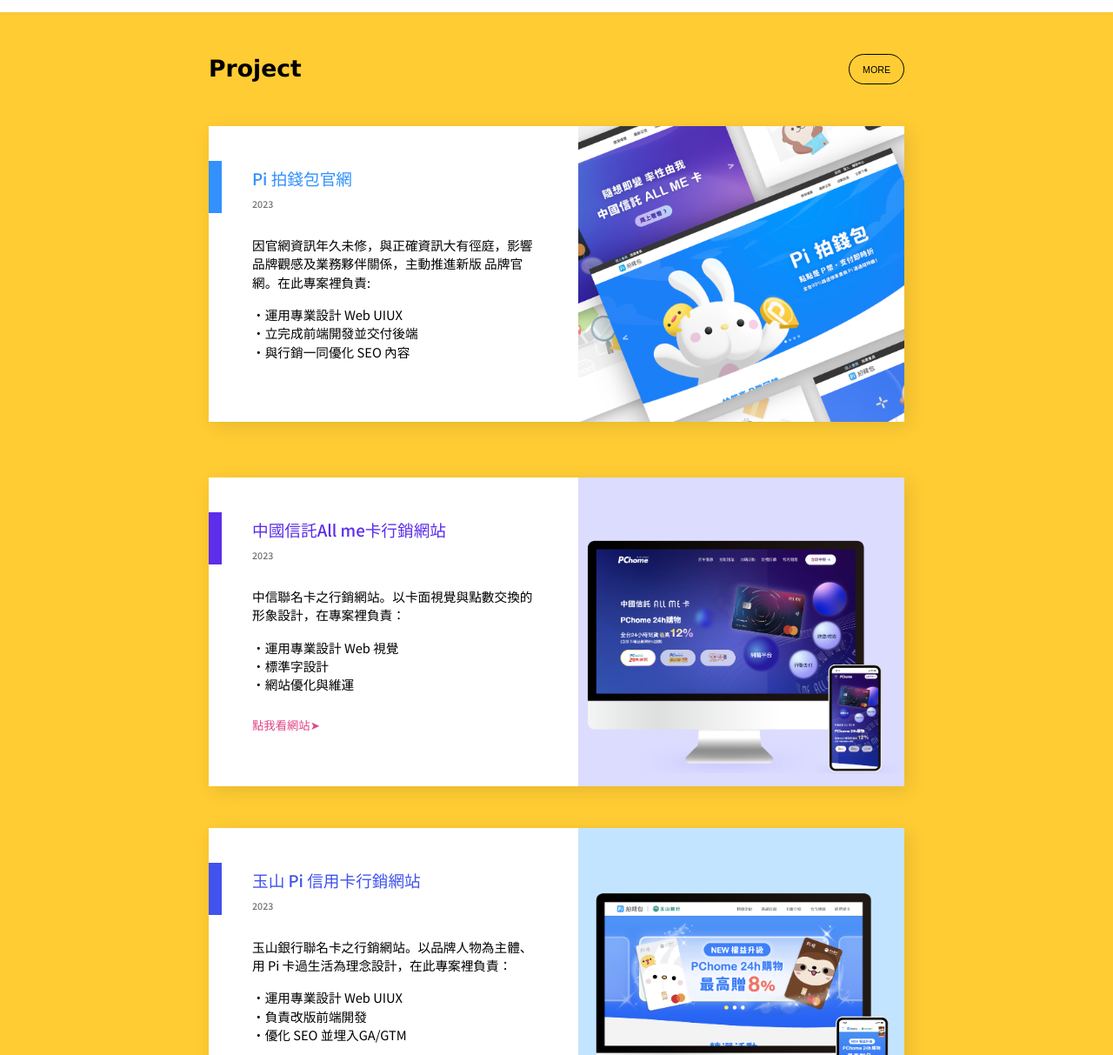
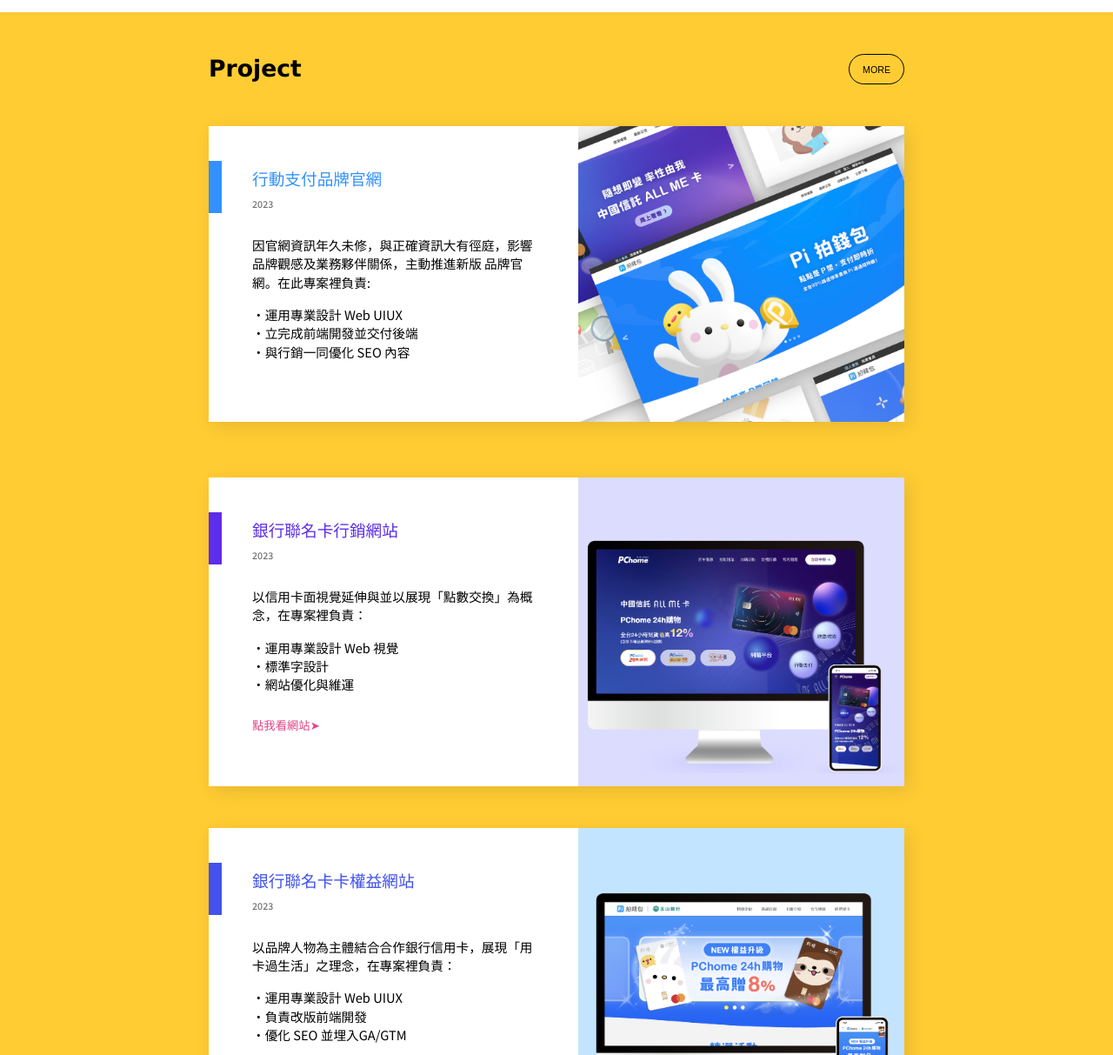
Before and after one commit to linyiting11/konouni_Project.io, a plain HTML site: page index.html in a window 1280 px wide. Shown: the part 46-1259 px from the top of the page at 87% size. Drawn offline with Linux system fonts and the light colour scheme; a web font is replaced by a local one.

Commit message:
Update index.html

```diff
--- a/index.html
+++ b/index.html
@@ -96,7 +96,7 @@
 
                 <div class="item-L item-1">
                     <div class="block1"></div>
-                    <h3>Pi 拍錢包官網</h3>
+                    <h3>行動支付品牌官網</h3>
                     <h6>2023</h6>
                     <p>
                         因官網資訊年久未修，與正確資訊大有徑庭，影響品牌觀感及業務夥伴關係，主動推進新版 品牌官網。在此專案裡負責:
@@ -141,10 +141,10 @@
             　<div class="wrapper2"><!--here01-->
                 <div class="item-L item-1">
                     <div class="block2"></div>
-                    <h2>中國信託All me卡行銷網站</h2>
+                    <h2>銀行聯名卡行銷網站</h2>
                     <h6>2023</h6>
                     <p>
-                    中信聯名卡之行銷網站。以卡面視覺與點數交換的形象設計，在專案裡負責：
+                    以信用卡面視覺延伸與並以展現「點數交換」為概念，在專案裡負責：
                     </p>
                     <br>
                     <ul>
@@ -185,10 +185,10 @@
             　<div class="wrapper3"><!--here03-->
                 <div class="item-L item-1">
                     <div class="block3"></div>
-                    <h1>玉山 Pi 信用卡行銷網站</h1>
+                    <h1>銀行聯名卡卡權益網站</h1>
                     <h6>2023</h6>
                     <p>
-                        玉山銀行聯名卡之行銷網站。以品牌人物為主體、用 Pi 卡過生活為理念設計，在此專案裡負責：
+                        以品牌人物為主體結合合作銀行信用卡，展現「用卡過生活」之理念，在專案裡負責：
                     </p>
                     <br>
                     <ul>
```
